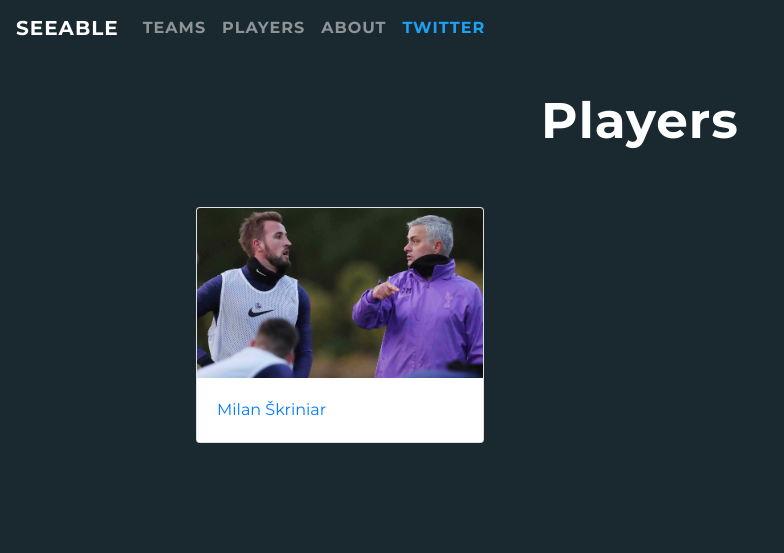
After one commit to theojolliffe/SeeableNews, a Django app: page /players in a window 1280 px wide. The commit adds this page. Shown: the top 553 px of the page, without its empty margins (0-784 px from the left). Run offline with Django 3.2, Linux system fonts and the light colour scheme; some libraries are stand-ins or nearby versions; some web fonts are replaced.

Commit message:
Skriniar 1

```diff
--- /dev/null
+++ b/seeablestats/templates/players.html
@@ -0,0 +1,28 @@
+{% extends 'mainTeams.html' %}
+
+{% block content %}
+
+{% load static %}
+
+<h1>Players</h1>
+
+<div class="container">
+
+    <div class="row">
+
+        <div class="col-sm">
+            <a class="cardLink" style="display:block" href='Skriniar'>
+                <div class="card" style="width: 18rem;">
+                    <img class="card-img-top" src="{% static '/media/JoseAndKane.jpg' %}" alt="Card image cap">
+                    <div class="card-body">
+                        <p class="card-text">Milan Škriniar</p>
+                    </div>
+                </div>
+            </a>
+        </div>
+
+    </div>
+
+</div>
+
+{% endblock %}
--- a/seeablestats/templates/vis/SpursVSoton.html
+++ b/seeablestats/templates/vis/SpursVSoton.html
@@ -23,6 +23,8 @@
     </div>
     <div id="positions">
         <div id="observablehq-9a0d56c1">
+
+
             <div class="row" style="height: 250px;">
                 <div class="col-md-6" id="ledge2">
                     <div class="ledgeCont">
@@ -33,6 +35,8 @@
                     <div class="observablehq-ledge" style="margin-top: 17%"></div>
                 </div>
             </div>
+
+
             <div class="observablehq-chart"></div>
         </div>
           <script type="module">
--- a/seeablestats/templates/vis/main.html
+++ b/seeablestats/templates/vis/main.html
@@ -14,10 +14,10 @@
     <title>Seeable</title>
     <link rel="shortcut icon" href="{% static 'media/SLogo.ico' %}" />
     <link rel="stylesheet" href="https://stackpath.bootstrapcdn.com/bootstrap/4.3.1/css/bootstrap.min.css" integrity="sha384-ggOyR0iXCbMQv3Xipma34MD+dH/1fQ784/j6cY/iJTQUOhcWr7x9JvoRxT2MZw1T" crossorigin="anonymous">
-    <link rel="stylesheet" type="text/css" href="{% static '/css/main7.css' %}">
+    <link rel="stylesheet" type="text/css" href="{% static '/css/main9.css' %}">
     <link href="https://fonts.googleapis.com/css2?family=Esteban&display=swap" rel="stylesheet">
     <link href="https://fonts.googleapis.com/css2?family=Fira+Sans&display=swap" rel="stylesheet">
-    <link href="https://fonts.googleapis.com/css2?family=Montserrat:wght@100;200;400;700&display=swap" rel="stylesheet">
+    <link href="https://fonts.googleapis.com/css2?family=Montserrat:wght@100;200;400;500;600;700&display=swap" rel="stylesheet">
 </head>
 <body>
     {% include 'vis/navbar.html' %}
--- a/seeablestats/templates/vis/navbar.html
+++ b/seeablestats/templates/vis/navbar.html
@@ -8,6 +8,7 @@
   <div class="collapse navbar-collapse" id="navbarNavAltMarkup">
     <div class="navbar-nav">
       <a class="nav-item nav-link" href="teams">TEAMS</a>
+      <a class="nav-item nav-link" href="players">PLAYERS</a>
       <a class="nav-item nav-link" href="/">ABOUT</a>
       <a class="nav-item nav-link" id="twitter" href="https://twitter.com/SeeableNews">TWITTER</a>
     </div>
--- a/seeablestats/urls.py
+++ b/seeablestats/urls.py
@@ -9,5 +9,7 @@ urlpatterns = [
     path('LiverpoolVChelsea', views.liverpoolVChelsea, name='LiverpoolVChelsea'),
     path('spurs', views.spurs, name='spurs'),
     path('teams', views.teams, name='teams'),
+    path('players', views.players, name='players'),
+    path('Skriniar', views.skriniar, name='Skriniar'),
     path('', views.home, name='home'),
 ]
--- a/seeablestats/views.py
+++ b/seeablestats/views.py
@@ -23,3 +23,9 @@ def home(request):
 
 def teams(request):
     return render(request, 'teams.html')
+
+def players(request):
+    return render(request, 'players.html')
+
+def skriniar(request):
+    return render(request, 'skriniar.html')
```
Also changed, not shown: seeablestats/templates/skriniar.html (added, +62 -0 lines), static/css/main9.css (renamed from static/css/main7.css, +28 -0 lines).
